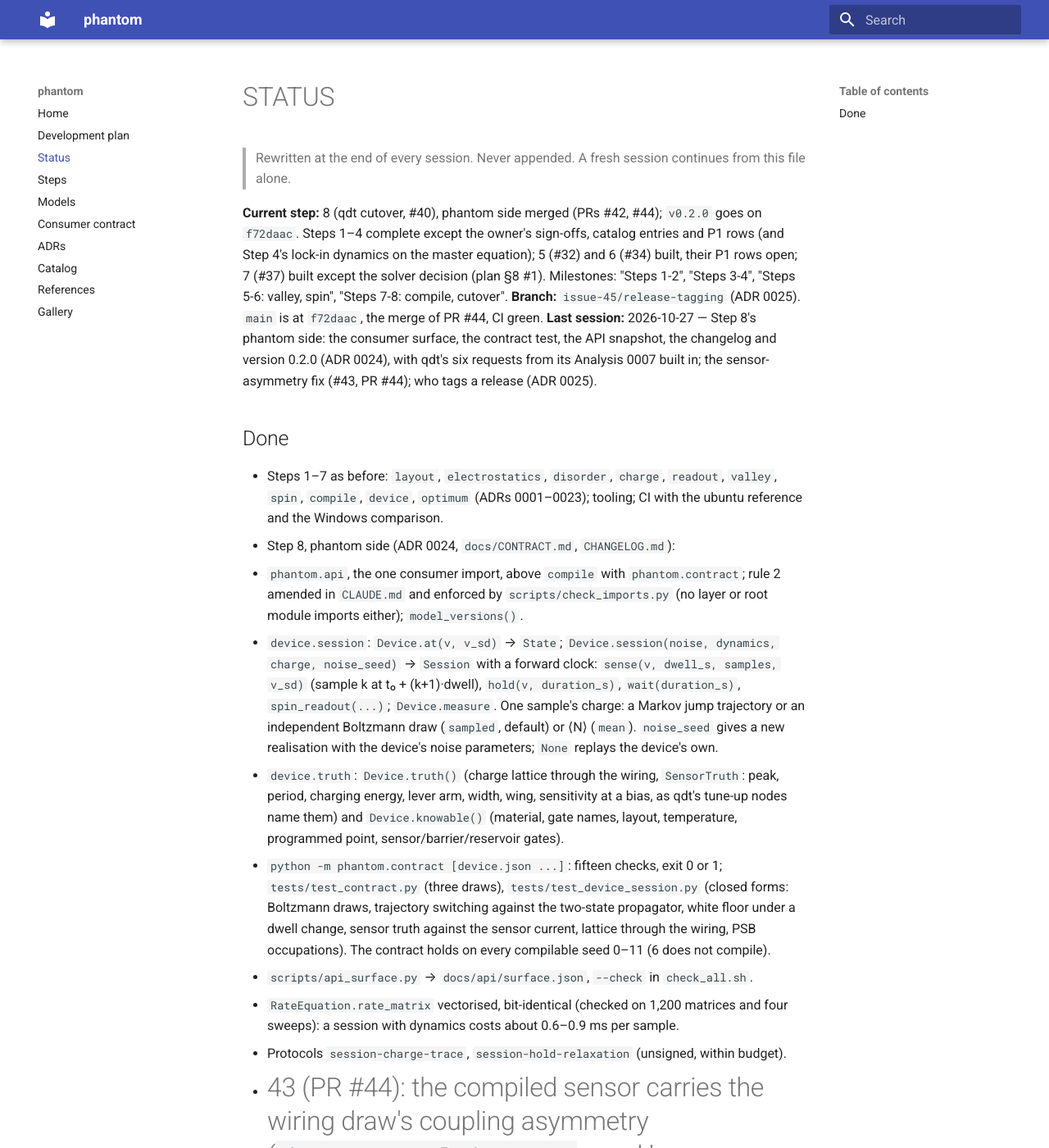
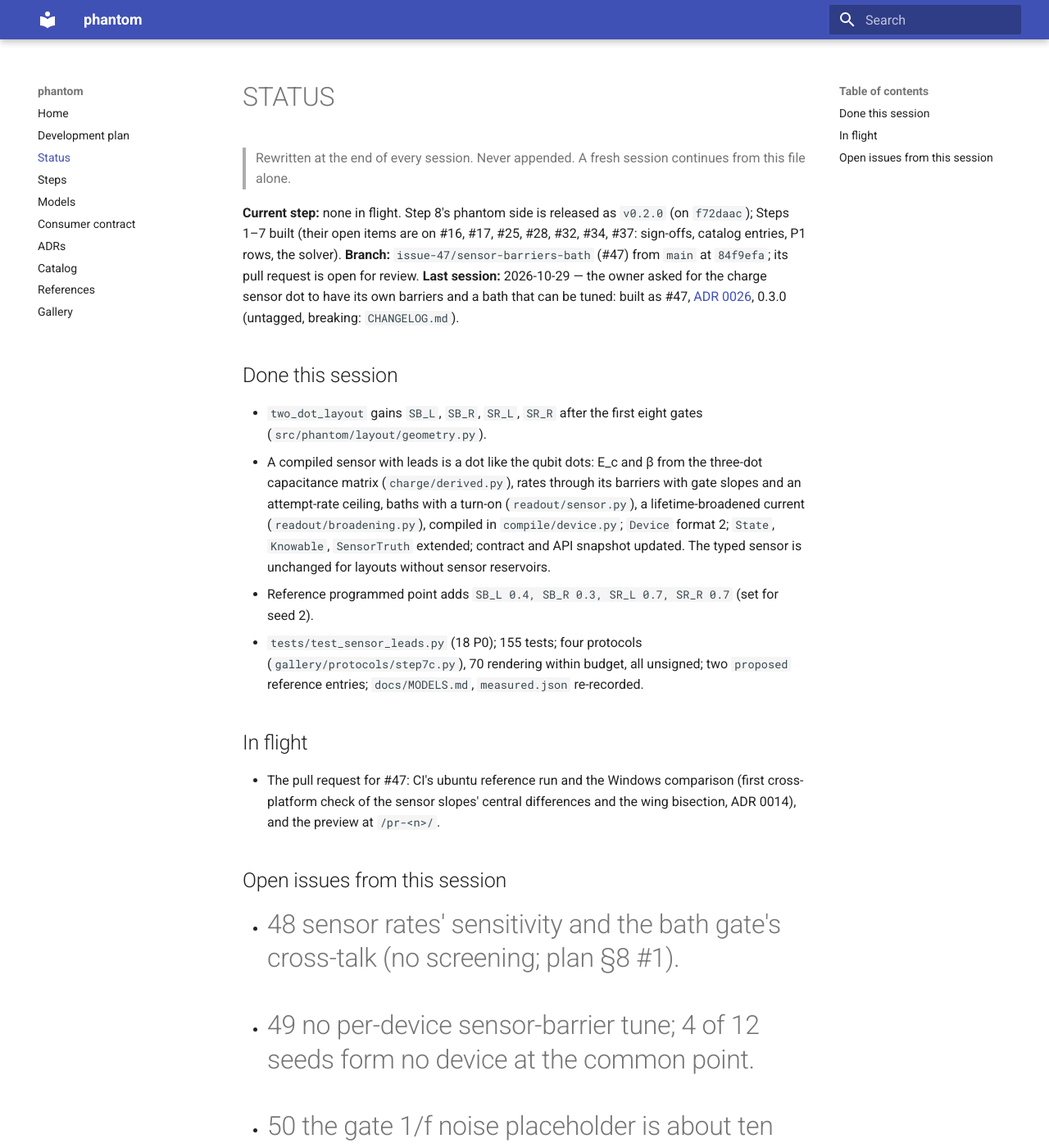
Before and after one commit to CowboyQuantum/phantom, an MkDocs documentation site: the page built from docs/STATUS.md, in a window 1280 px wide and 1400 px high. Shown: the whole window at 82% size. Built offline with MkDocs 1.6.1 and Material for MkDocs 9.7.7, drawn with Linux system fonts in a browser that asks for light colours; some of the changed text lies outside the part shown.

Commit message:
docs(status): hand-off after #47, the sensor dot's barriers and bath
Co-Authored-By: Claude Opus 5.5 <noreply@anthropic.com>

```diff
--- a/docs/STATUS.md
+++ b/docs/STATUS.md
@@ -2,75 +2,43 @@
 
 > Rewritten at the end of every session. Never appended. A fresh session continues from this file alone.
 
-**Current step:** 8 (qdt cutover, #40), phantom side merged (PRs #42, #44); `v0.2.0` goes on `f72daac`. Steps 1–4
-complete except the owner's sign-offs, catalog entries and P1 rows (and Step 4's lock-in dynamics on the master
-equation); 5 (#32) and 6 (#34) built, their P1 rows open; 7 (#37) built except the solver decision (plan §8 #1).
-Milestones: "Steps 1-2", "Steps 3-4", "Steps 5-6: valley, spin", "Steps 7-8: compile, cutover".
-**Branch:** `issue-45/release-tagging` (ADR 0025). `main` is at `f72daac`, the merge of PR #44, CI green.
-**Last session:** 2026-10-27 — Step 8's phantom side: the consumer surface, the contract test, the API snapshot,
-the changelog and version 0.2.0 (ADR 0024), with qdt's six requests from its Analysis 0007 built in; the
-sensor-asymmetry fix (#43, PR #44); who tags a release (ADR 0025).
+**Current step:** none in flight. Step 8's phantom side is released as `v0.2.0` (on `f72daac`); Steps 1–7 built
+(their open items are on #16, #17, #25, #28, #32, #34, #37: sign-offs, catalog entries, P1 rows, the solver).
+**Branch:** `issue-47/sensor-barriers-bath` (#47) from `main` at `84f9efa`; its pull request is open for review.
+**Last session:** 2026-10-29 — the owner asked for the charge sensor dot to have its own barriers and a bath that
+can be tuned: built as #47, [ADR 0026](adr/0026-the-sensor-is-a-dot-with-its-own-barriers-and-bath.md), 0.3.0
+(untagged, breaking: `CHANGELOG.md`).
 
-## Done
-- Steps 1–7 as before: `layout`, `electrostatics`, `disorder`, `charge`, `readout`, `valley`, `spin`, `compile`,
-  `device`, `optimum` (ADRs 0001–0023); tooling; CI with the ubuntu reference and the Windows comparison.
-- Step 8, phantom side (ADR 0024, `docs/CONTRACT.md`, `CHANGELOG.md`):
-  - `phantom.api`, the one consumer import, above `compile` with `phantom.contract`; rule 2 amended in `CLAUDE.md`
-    and enforced by `scripts/check_imports.py` (no layer or root module imports either); `model_versions()`.
-  - `device.session`: `Device.at(v, v_sd)` → `State`; `Device.session(noise, dynamics, charge, noise_seed)` →
-    `Session` with a forward clock: `sense(v, dwell_s, samples, v_sd)` (sample k at t₀ + (k+1)·dwell), `hold(v,
-    duration_s)`, `wait(duration_s)`, `spin_readout(...)`; `Device.measure`. One sample's charge: a Markov jump
-    trajectory or an independent Boltzmann draw (`sampled`, default) or ⟨N⟩ (`mean`). `noise_seed` gives a new
-    realisation with the device's noise parameters; `None` replays the device's own.
-  - `device.truth`: `Device.truth()` (charge lattice through the wiring, `SensorTruth`: peak, period, charging
-    energy, lever arm, width, wing, sensitivity at a bias, as qdt's tune-up nodes name them) and
-    `Device.knowable()` (material, gate names, layout, temperature, programmed point, sensor/barrier/reservoir gates).
-  - `python -m phantom.contract [device.json ...]`: fifteen checks, exit 0 or 1; `tests/test_contract.py` (three
-    draws), `tests/test_device_session.py` (closed forms: Boltzmann draws, trajectory switching against the
-    two-state propagator, white floor under a dwell change, sensor truth against the sensor current, lattice
-    through the wiring, PSB occupations). The contract holds on every compilable seed 0–11 (6 does not compile).
-  - `scripts/api_surface.py` → `docs/api/surface.json`, `--check` in `check_all.sh`.
-  - `RateEquation.rate_matrix` vectorised, bit-identical (checked on 1,200 matrices and four sweeps): a session with
-    dynamics costs about 0.6–0.9 ms per sample.
-  - Protocols `session-charge-trace`, `session-hold-relaxation` (unsigned, within budget).
-- #43 (PR #44): the compiled sensor carries the wiring draw's coupling asymmetry (`device.compiled_sensor`, used by
-  compile's set point and `Device.runtime_sensor`); `device` and `compile` MODEL_VERSION 2.
-- 66 protocols render within budget, all unsigned; 136 P0 tests; eight reference entries, all `proposed`.
+## Done this session
+- `two_dot_layout` gains `SB_L`, `SB_R`, `SR_L`, `SR_R` after the first eight gates (`src/phantom/layout/geometry.py`).
+- A compiled sensor with leads is a dot like the qubit dots: E_c and β from the three-dot capacitance matrix
+  (`charge/derived.py`), rates through its barriers with gate slopes and an attempt-rate ceiling, baths with a
+  turn-on (`readout/sensor.py`), a lifetime-broadened current (`readout/broadening.py`), compiled in
+  `compile/device.py`; `Device` format 2; `State`, `Knowable`, `SensorTruth` extended; contract and API snapshot
+  updated. The typed sensor is unchanged for layouts without sensor reservoirs.
+- Reference programmed point adds `SB_L 0.4, SB_R 0.3, SR_L 0.7, SR_R 0.7` (set for seed 2).
+- `tests/test_sensor_leads.py` (18 P0); 155 tests; four protocols (`gallery/protocols/step7c.py`), 70 rendering
+  within budget, all unsigned; two `proposed` reference entries; `docs/MODELS.md`, `measured.json` re-recorded.
 
 ## In flight
-- `issue-45/release-tagging` (#45): ADR 0025 (a session tags a release when the owner says so, on a green `main`
-  with the changelog entry), the `CLAUDE.md` line, ADR 0024's status line, the documents that repeated the rule.
+- The pull request for #47: CI's ubuntu reference run and the Windows comparison (first cross-platform check of
+  the sensor slopes' central differences and the wing bisection, ADR 0014), and the preview at `/pr-<n>/`.
+
+## Open issues from this session
+- #48 sensor rates' sensitivity and the bath gate's cross-talk (no screening; plan §8 #1).
+- #49 no per-device sensor-barrier tune; 4 of 12 seeds form no device at the common point.
+- #50 the gate 1/f noise placeholder is about ten times typical and now visible on the sensor.
+- #51 `python -m phantom.contract` cannot print on a cp1252 Windows console (bug).
+- Open blockers: none. Open decisions: plan §8 #1 (solver); release cadence against qdt's pins; #41 later.
 
 ## Next action
-- The owner tags `v0.2.0` on `f72daac` (2026-10-27: this session's environment refused the tag push with HTTP 403;
-  its branch pushes work). Merge #45's pull request.
-- The qdt side lives in CowboyQuantum/qdt: #141 (the sequencer interpreter moves into qdt-lab, needs no phantom
-  release), then #140 and #142 against the tag (the adapter over `phantom.api.Session`, committed device files with
-  SHA-256, `python -m phantom.contract devices/*.json` in qdt's CI). Coordinate there when the owner says so.
-- Later, separate: spin driven by gate voltages over time (#41).
-- Open decisions: plan §8 #1 (solver); Step 8's cadence of phantom releases against qdt pins (held by the owner).
+The owner reviews #47's pull request (the changed and the four new protocols in its preview, ADR 0026), merges it;
+then decides whether to tag `v0.3.0` (ADR 0025) and when qdt (CowboyQuantum/qdt #140, #142) moves its pin.
 
 ## Known gaps
-- Owner-dependent, never blocking: sign-offs for all 66 protocols; catalog entries #1–#14; confirmation (or
-  replacement) of the eight proposed reference entries; the papers for the P1 rows of Steps 2–6.
-- The compiled lead and interdot rates are constant over voltage at runtime (`State` says so); a session's charge
-  dynamics use them everywhere.
-- Compile moves the sensor gate onto its flank in one step and re-derives the dots, so a draw whose charge shifts
-  with the sensor gate lands off the 0.9-width target (seeds 0 and 3: 0.87 and 0.79 widths).
-- `spin_readout` takes a prepared triplet probability and does not read the session's charge or voltages (#41).
-- A point evaluated alone and inside a batch agree within 1e-12 relative, not bit for bit (numpy's kernels); the
-  contract states it.
-- The clean textbook layout's interdot barrier is high: at B_M = 0.2 V the clean t is 0.03 µeV. Across seeds 0–11 at
-  the gallery operating point the compiled t spans 0.003–900 µeV and seed 6's interface charges stop the sensor dot
-  from forming; the placeholder charge density dominates the spread until catalog entry #1 sets it. The gallery
-  device is seed 2 (t = 52 µeV, lead rates 1e9–1e11 Hz). The barrier gate's exponential scale is 7–10 mV per factor e,
-  a property of the closed-form potential without screening.
-- No screening until the FEM backend exists. Trapping hysteresis (`disorder.trapping`) is not part of the compiled
-  device.
-- Spin, valley, noise and disorder placeholders (`calibration: none`) as listed in the step files; the quasi-static
-  detuning noise takes the whole 1/f band; Step 4's lock-in dynamics on the master equation still owed; amplifier
-  noise absent from the SNR picture; the two-dot CI model cannot represent a plunger–barrier short.
-- Cross-platform agreement (ADR 0014, 1e-9 relative): quantities that cancel digits (eigenvalue differences, finite
-  differences, argmax ties on a flat maximum, interpolation through near-equal values) have each broken the Windows
-  gallery comparison once; use closed forms, Hellmann–Feynman derivatives, grid points or secular equations instead.
-- Pages source is `gh-pages` (root); the docs root and per-PR previews under `/pr-<n>/` are served.
+- Owner-dependent, never blocking: sign-offs for all 70 protocols; catalog entries #1–#14; confirming the ten
+  `proposed` reference entries.
+- The dots' lead and interdot rates are constant at runtime; no screening until the FEM backend; placeholders
+  (`calibration: none`) as listed in the step files and ADRs 0019–0026.
+- Cross-platform agreement (ADR 0014): avoid digit-cancelling quantities; use closed forms, grid points, bisection.
+- Pages source is `gh-pages` (root); per-PR previews under `/pr-<n>/`.
```
